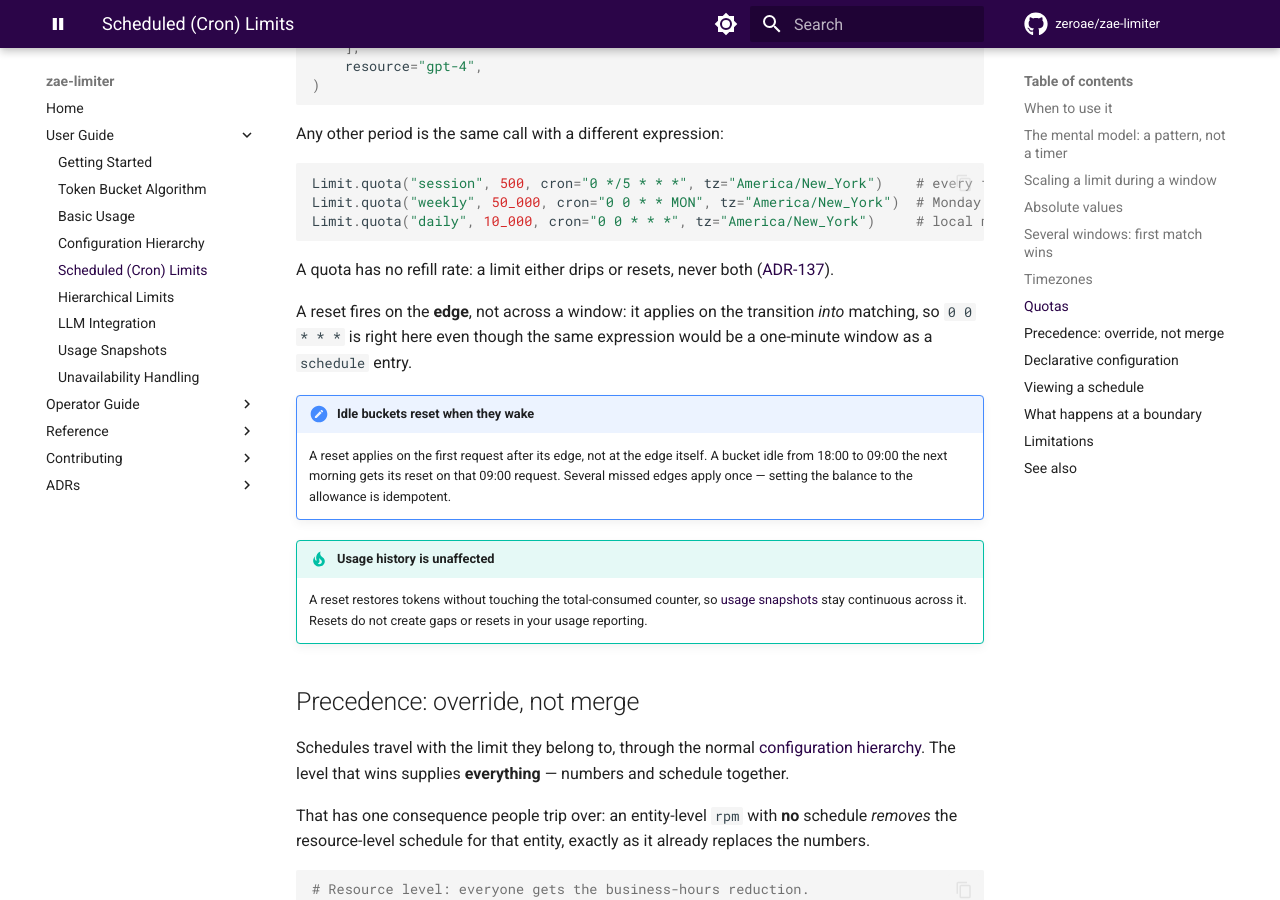
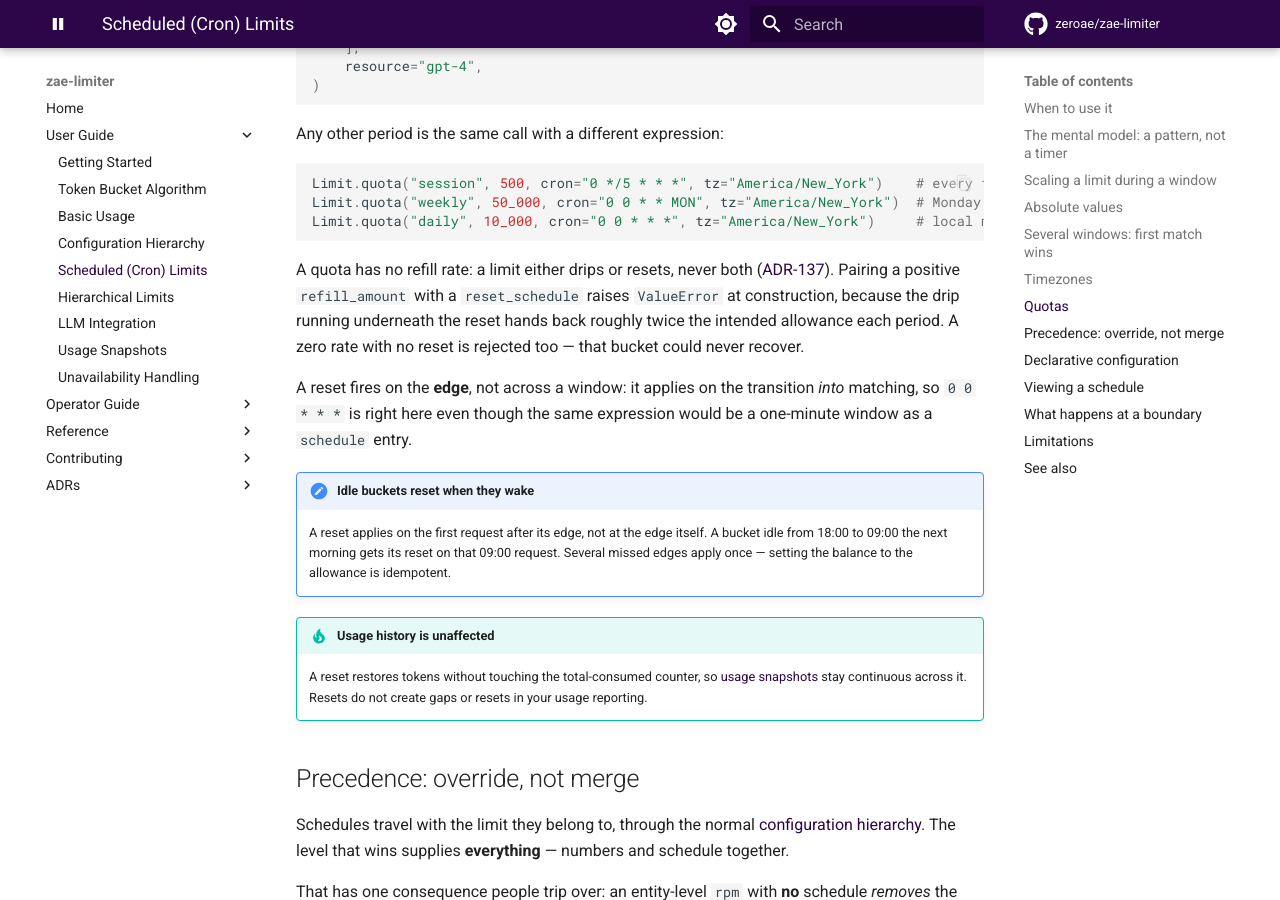
Before and after one commit to zeroae/zae-limiter, an MkDocs documentation site: the page built from docs/guide/scheduled-limits.md, in a window 1280 px wide and 900 px high, scrolled down 3597 px. Built offline with MkDocs 1.6.1 and Material for MkDocs 9.7.7, drawn with Linux system fonts in a browser that asks for light colours; comment, search, counter and statistics services are not loaded; the version menu is left out.

Commit message:
📝 docs(guide): say the drip-or-reset pairing is rejected at construction
The guide stated ADR-137's rule — a limit drips or resets, never both — but
not that the library enforces it, so a reader had no way to know that writing
the pairing fails immediately rather than silently granting a double
allowance. States the rejection and its reason in one sentence, and the
mirror-image rejection (a zero rate with no reset) alongside it.

Fixes #524

Co-Authored-By: Claude Opus 5 (1M context) <noreply@anthropic.com>
Claude-Session: https://claude.ai/code/session_01QdVj8nPhUwTz2aNJzMFqt5

````diff
--- a/docs/guide/scheduled-limits.md
+++ b/docs/guide/scheduled-limits.md
@@ -164,7 +164,10 @@ Limit.quota("daily", 10_000, cron="0 0 * * *", tz="America/New_York")     # loca
 ```
 
 A quota has no refill rate: a limit either drips or resets, never both
-([ADR-137](../adr/137-reset-replaces-drip.md)).
+([ADR-137](../adr/137-reset-replaces-drip.md)). Pairing a positive `refill_amount` with a
+`reset_schedule` raises `ValueError` at construction, because the drip running underneath the
+reset hands back roughly twice the intended allowance each period. A zero rate with no reset is
+rejected too — that bucket could never recover.
 
 A reset fires on the **edge**, not across a window: it applies on the transition *into* matching,
 so `0 0 * * *` is right here even though the same expression would be a one-minute window as a
````
